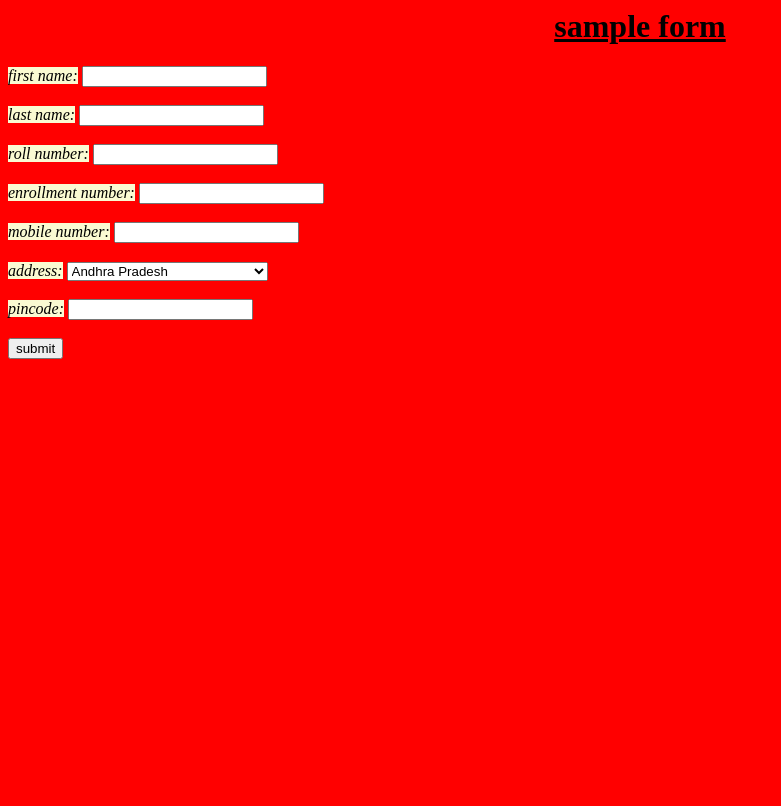
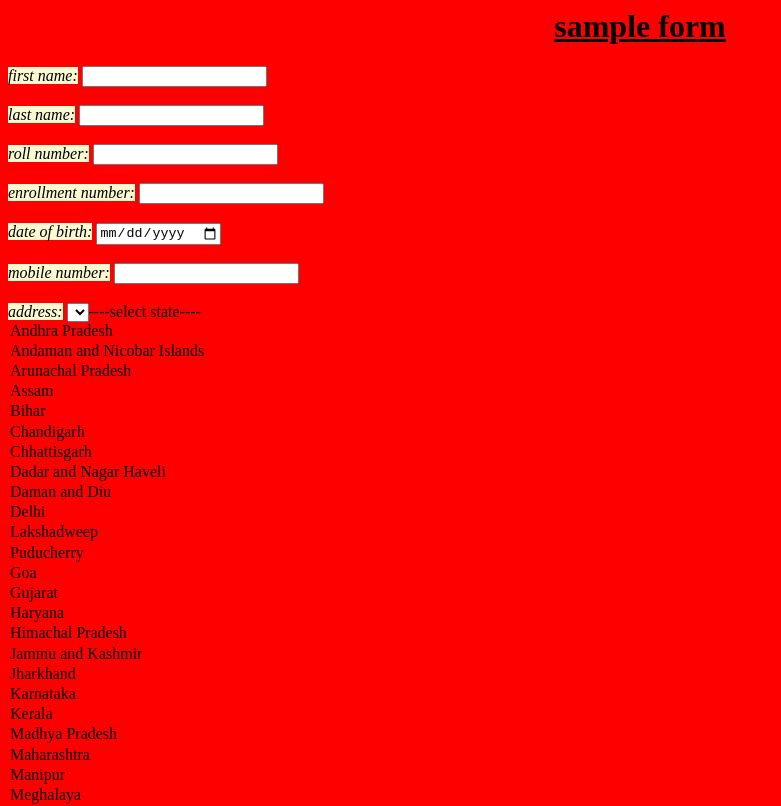
Before and after one commit to 01me01/webpages, a plain HTML site: page lab5/index.html in a window 1280 px wide. Shown: the top 806 px of the page, without its empty margins (0-781 px from the left). Drawn offline with Linux system fonts and the light colour scheme.

Commit message:
Update index.html

```diff
--- a/lab5/index.html
+++ b/lab5/index.html
@@ -21,11 +21,15 @@
     <label for="enrollno">enrollment number:</label>
     <input type="number" for="enrollno" id="enrollno"><br></br>
 
+	<label for="dob">date of birth:</label>
+    <input type="date" for="dob" id="dob"><br></br>
+
     <label for="phoneno">mobile number:</label>
     <input type="number" for="phoneno" id="phoneno"><br></br>
 
     <label for="address">address:</label>
     <select name="state" id="state" class="form-control">
+    <select selection disabled>----select state----</select>
     <option value="Andhra Pradesh">Andhra Pradesh</option>
     <option value="Andaman and Nicobar Islands">Andaman and Nicobar Islands</option>
     <option value="Arunachal Pradesh">Arunachal Pradesh</option>
```
